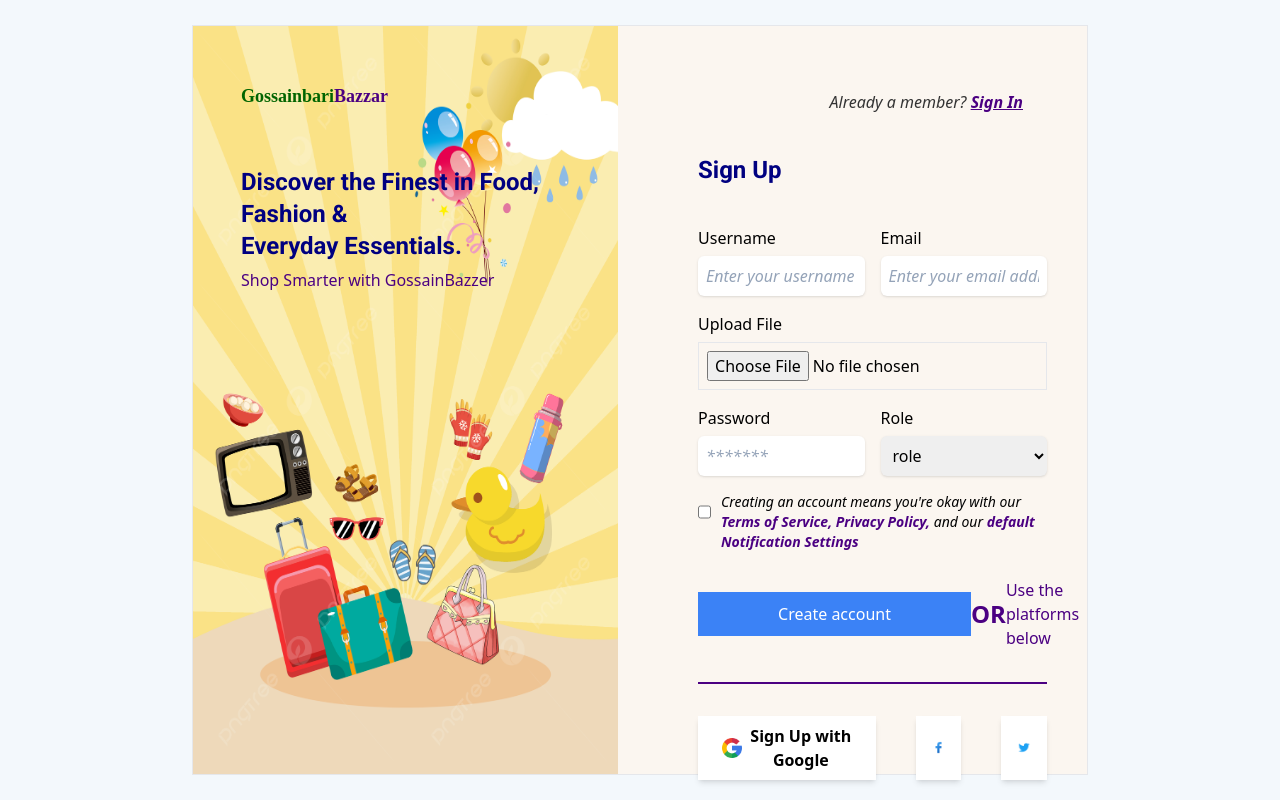
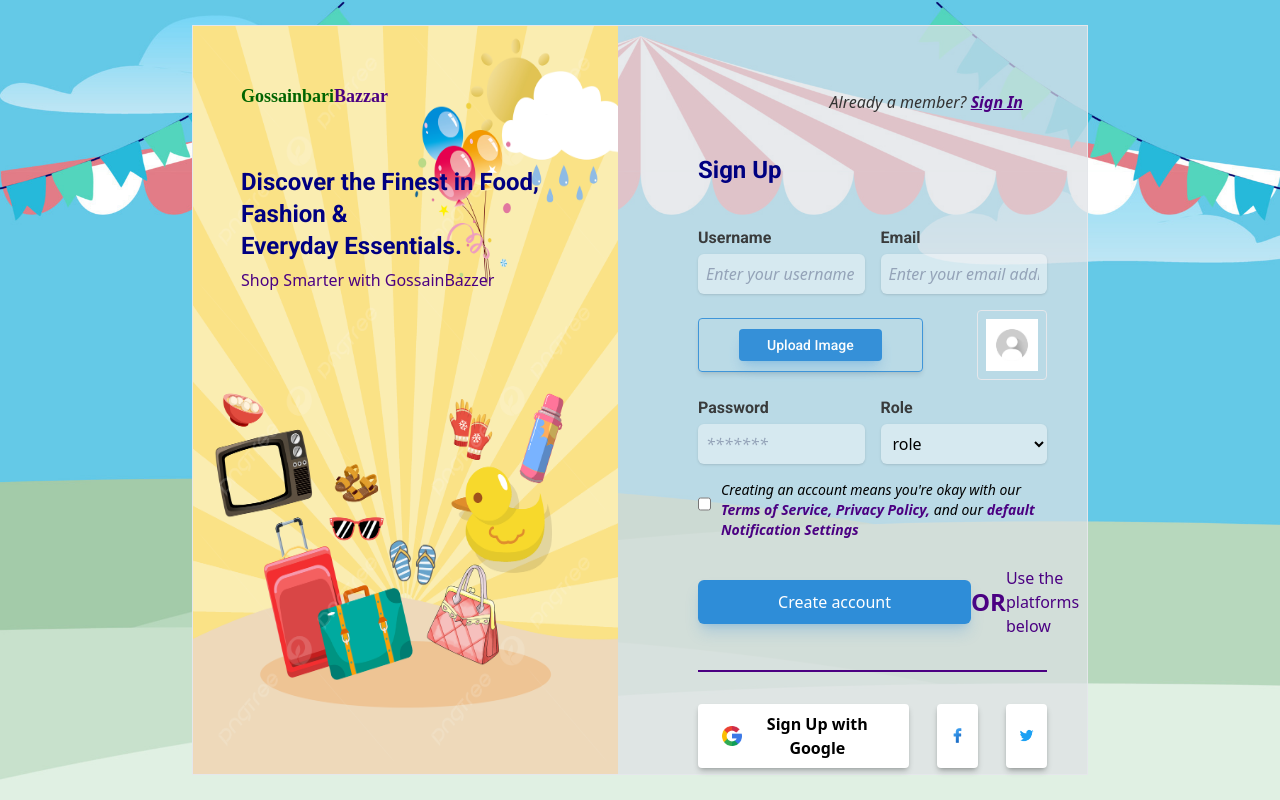
Before and after one commit to R0F7/GossinbariBazzar, a React (Vite) app: page /signup in a window 1280 px wide. Built offline with nearby package versions, Linux system fonts and the light colour scheme; a web font is replaced by a local one.

Commit message:
sign Up page design completed

```diff
--- a/src/pages/SignUp/SignUp.jsx
+++ b/src/pages/SignUp/SignUp.jsx
@@ -3,103 +3,135 @@
 import GoogleLogo from '../../assets/google.png';
 import FacebookLogo from '../../assets/facebook.png';
 import Twiter from '../../assets/twiter.png';
+import SignUpBG from '../../assets/gossingbari bazzar signUp bg .jpg';
+import UnknownIMG from '../../assets/unknown Image.jpg';
 
 const SignUp = () => {
     return (
-        <div className='flex justify-center items-center min-h-screen bg-[#F3F8FC] shadow-2xl relative z-50 overflow-hidden '>
-            <div className='w-[70%] h-[750px] border flex bg-[#FBF6F0] gap-10'>
+        <div
+            className='flex justify-center items-center min-h-screen shadow-2xl relative z-50'>
+            {/* BG */}
+            <div className='w-full h-full absolute top-0 left-0 -z-50'><img src={SignUpBG} className='w-full h-full' alt="" /></div>
+
+            <div className='w-[70%] h-[750px] border flex g-[#FBF6F0] bg-[#dee2e6] bg-opacity-70 gap-10'>
                 {/* image */}
                 <div className='w-1/2 h-full relative'>
                     <img className='w-full h-full' src={SignUpImage} alt="" />
                     <div className='absolute top-14 left-12'>
                         {/* TODO react text type */}
+                        {/* Discover the Finest in Food, Fashion & Everyday Essentials. Shop with Ease!" */}
                         <h4 className='text-logo-font-family text-[#006400] text-lg mb-14'>Gossainbari<span className='text-[#4B0082]'>Bazzar</span></h4>
                         <h3 className='text-2xl font-semibold text-[#000080] font-roboto mb-1.5'>Discover the Finest in Food, Fashion &<br></br>Everyday Essentials.</h3>
+                        <p className='text-[#4B0082] font-medium'>Shop Smarter with GossainBazzer</p>
                         {/* <p>shop smarter,Live better</p> */}
-                        <p className='text-[#4B0082] font-medium'>Shop Smarter with GossainBazzer</p>
-
-                        {/* Discover the Finest in Food, Fashion & Everyday Essentials. Shop with Ease!" */}
                     </div>
                 </div>
 
                 {/* form */}
                 <div className='w-1/2 p-10'>
-                    <p className='text-end p-6 text-[#333333] font-medium italic'>Already a member? <Link to='/login' className='text-[#4B0082] font-bold underline'>Sign In</Link></p>
+                    <p className='text-end p-6 text-[#333333] font-medium italic'>Already a member? <Link to='/login' className='text-[#4B0082] font-bold underline hover:text-[#2E8DD8]'>Sign In</Link></p>
                     <div>
                         <h4 className='mb-10 mt-4 font-roboto text-2xl font-bold text-[#000080]'>Sign Up</h4>
                         <form className='grid grid-cols-8 gap-4'>
-                            <div className='flex flex-col gap-1.5 col-span-4'>
-                                <label htmlFor="name">Username</label>
+
+                            <div className='flex flex-col gap-1 col-span-4'>
+                                <label htmlFor="name" className='font-roboto font-semibold text-[#333333] opacity-95'>Username</label>
                                 <input type="text"
+                                    required
                                     name="name"
                                     id="name"
                                     placeholder='Enter your username'
-                                    className="p-2 shadow rounded-md placeholder:italic placeholder:text-slate-400 focus:outline-none focus:border-sky-500 focus:ring-sky-500 focus:ring-2" />
+                                    className="p-2 shadow rounded-md placeholder:italic placeholder:text-slate-400 focus:outline-none focus:border-sky-500 focus:ring-sky-500 focus:ring-2 bg-white bg-opacity-40" />
                             </div>
-                            <div className='flex flex-col gap-1.5 col-span-4'>
-                                <label htmlFor="email">Email</label>
+
+                            <div className='flex flex-col gap-1 col-span-4'>
+                                <label htmlFor="email" className='font-roboto font-semibold text-[#333333] opacity-95'>Email</label>
                                 <input
+                                    required
                                     type="email"
                                     name="email"
                                     id="email"
                                     placeholder='Enter your email address'
-                                    className="p-2 shadow rounded-md placeholder:italic placeholder:text-slate-400 focus:outline-none focus:border-sky-500 focus:ring-sky-500 focus:ring-2" />
+                                    className="p-2 shadow rounded-md placeholder:italic placeholder:text-slate-400 focus:outline-none focus:border-sky-500 focus:ring-sky-500 focus:ring-2 bg-white bg-opacity-40" />
                             </div>
-                            <div className='flex flex-col gap-1.5 col-span-8'>
-                                <label htmlFor="file">Upload File</label>
+
+                            <div className='col-span-8 flex justify-between items-center'>
+                                <div className='font-roboto w-max text-sm font-medium text-[#333333] opacity-95 border border-[#3992D9] shadow-md shadow-[rgba(0,0,0,.1)] py-2.5 px-10 rounded'>
+                                    <label htmlFor="file" >
+                                        <input
+                                            required
+                                            type="file"
+                                            name="file"
+                                            id="file"
+                                            hidden
+                                            accept='image/*'
+                                            className='text-sm cursor-pointer w-36 hidden' />
+                                        <div className='py-1.5 px-7 cursor-pointer bg-[#2E8DD8] shadow-lg shadow-[rgba(46,141,216,.25)] text-white rounded active:scale-95 scale-100 transform duration-150 hover:shadow-md'>
+                                            Upload Image
+                                        </div>
+                                    </label>
+                                </div>
+                                <div className='w-[70px] border rounded p-2'>
+                                    <img className='w-full' src={UnknownIMG} alt="" />
+                                </div>
+                            </div>
+
+                            <div className='flex flex-col gap-1 col-span-4'>
+                                <label htmlFor="password" className='font-roboto font-semibold text-[#333333] opacity-95'>Password</label>
                                 <input
-                                    type="file"
-                                    name="file"
-                                    id="file"
-                                    className="border p-2" />
-                            </div>
-                            <div className='flex flex-col gap-1.5 col-span-4'>
-                                <label htmlFor="password">Password</label>
-                                <input
+                                    required
                                     type="password"
                                     name="password"
                                     id="password"
                                     placeholder='*******'
-                                    className="p-2 shadow rounded-md placeholder:italic placeholder:text-slate-400 focus:outline-none focus:border-sky-500 focus:ring-sky-500 focus:ring-2" />
+                                    className="p-2 shadow rounded-md placeholder:italic placeholder:text-slate-400 focus:outline-none focus:border-sky-500 focus:ring-sky-500 focus:ring-2 bg-white bg-opacity-40" />
                             </div>
-                            <div className='flex flex-col gap-1.5 col-span-4'>
-                                <label htmlFor="role">Role</label>
+
+                            <div className='flex flex-col gap-1 col-span-4'>
+                                <label htmlFor="role" className='font-roboto font-semibold text-[#333333] opacity-95'>Role</label>
                                 <select
+                                    required
                                     name="role"
                                     id="role"
-                                    className="p-2 shadow rounded-md placeholder:italic placeholder:text-slate-400 focus:outline-none focus:border-sky-500 focus:ring-sky-500 focus:ring-2">
+                                    className="p-2 shadow rounded-md placeholder:italic placeholder:text-slate-400 focus:outline-none focus:border-sky-500 focus:ring-sky-500 focus:ring-2 bg-white bg-opacity-40">
                                     <option value="" disabled selected className=''>role</option>
                                     <option value="user">user</option>
                                     <option value="seller">seller</option>
                                 </select>
                             </div>
-                            <div className='flex str col-span-8 gap-2.5'>
+
+                            <div className='flex col-span-8 gap-2.5'>
                                 <input
+                                    required
                                     type="checkbox"
                                     name="check"
                                     id="check"
-                                    className='relative bottom-2.5 text-xl' />
+                                    className='relative bottom-1.5 text-xl w-6 ' />
                                 <p htmlFor="check" className='italic text-sm'>Creating an account means you're okay with our <span className='text-[#4B0082] font-semibold'>Terms of Service, Privacy Policy, </span>and our <span className='text-[#4B0082] font-semibold'>default Notification Settings</span></p>
                             </div>
+
                             <div className='col-span-8 flex items-center justify-between mt-2.5'>
-                                <input type="submit" className=' bg-blue-500 text-white p-2.5 px-20' value="Create account" />
+                                <input
+                                    type="submit"
+                                    className=' font-medium bg-[#2E8DD8] shadow-lg shadow-[rgba(46,141,216,.25)] text-white p-2.5 px-20 rounded-md transform duration-150 active:scale-95 scale-100 hover:shadow-md' value="Create account" />
                                 <h4 className='font-bold text-2xl text-[#4B0082]'>OR</h4>
-                                <h6 className='text-[#4B0082] font-medium'>Use the platforms below</h6>
+                                <h6 className='text-[#4B0082] font-medium pr-4'>Use the platforms below</h6>
                             </div>
+
                         </form>
 
                         <div className='w-full h-[1.5px] bg-[#4B0082] my-8'></div>
 
                         <div>
-                            <div className='flex gap-10'>
-                                <button className='flex items-center gap-2 bg-white shadow-md py-2 px-6 font-semibold'>
+                            <div className='flex gap-7'>
+                                <button className='flex items-center gap-2 bg-white shadow-md shadow-[rgba(0,0,0,.2)] py-2 px-6 font-semibold rounded active:scale-95 scale-100 transform duration-150 hover:shadow-md'>
                                     <img className='w-5' src={GoogleLogo} alt="" />
                                     <h4>Sign Up with Google</h4>
                                 </button>
-                                <button className='flex items-center gap-2 bg-white shadow-md py-2 px-4 font-semibold'>
+                                <button className='flex items-center gap-2 bg-white shadow-md shadow-[rgba(0,0,0,.23)] py-2 px-3 font-semibold rounded active:scale-95 scale-100 transform duration-150 hover:shadow-md'>
                                     <img className='w-5' src={FacebookLogo} alt="" />
                                 </button>
-                                <button className='flex items-center gap-2 bg-white shadow-md py-2 px-4 font-semibold'>
+                                <button className='flex items-center gap-2 bg-white shadow-md shadow-[rgba(0,0,0,.23)]  py-2 px-3 font-semibold rounded active:scale-95 scale-100 transform duration-150 hover:shadow-md'>
                                     <img className='w-5' src={Twiter} alt="" />
                                 </button>
                             </div>
```
Also changed, not shown: src/pages/Login/Login.jsx (+6 -6 lines), src/assets/gossingbari bazzar signUp bg .jpg (added), src/assets/unknown Image.jpg (added).
